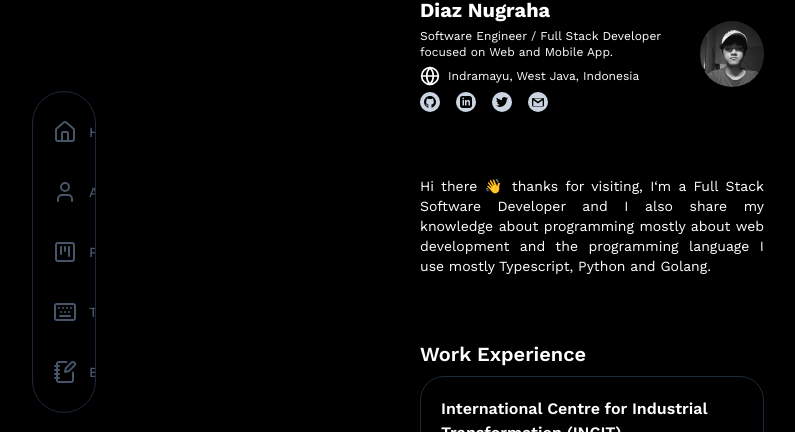
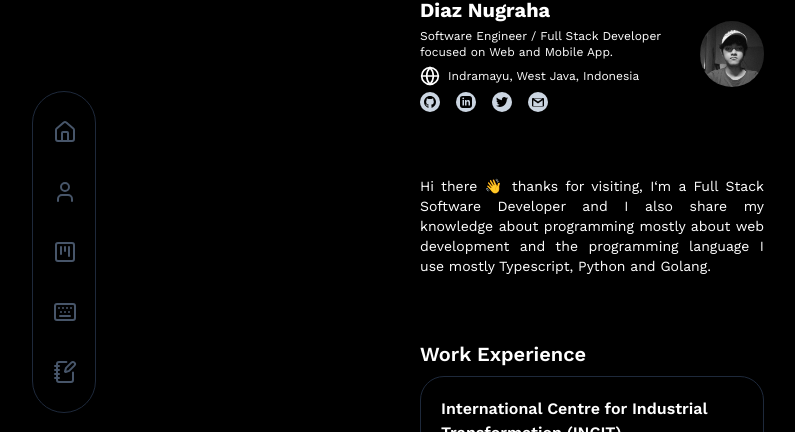
Before and after one commit to DiazNugraha/portofolio, a Next.js app: page / in a window 1280 px wide. Shown: the part 148-580 px from the top of the page, without its empty margins (48-843 px from the left). Built offline with nearby package versions, Linux system fonts and the light colour scheme.

Commit message:
fix: sidebar label display

```diff
--- a/src/components/layout/Sidebar.tsx
+++ b/src/components/layout/Sidebar.tsx
@@ -7,6 +7,7 @@ import {
   UserIcon,
 } from "lucide-react";
 import { motion } from "framer-motion";
+import { useState } from "react";
 
 type INavigation = {
   icon: LucideIcon;
@@ -42,17 +43,6 @@ const navigations: INavigation[] = [
   },
 ];
 
-const labelVariants = {
-  initial: {
-    opacity: 0,
-    x: -10,
-  },
-  hover: {
-    opacity: 1,
-    x: 0,
-  },
-};
-
 const buttonVariants = {
   rest: {
     y: 0,
@@ -70,9 +60,13 @@ const buttonVariants = {
 };
 
 export default function Sidebar() {
+  const [isNavHovered, setIsNavHovered] = useState<boolean>(false);
+
   return (
     <div className="fixed z-50 left-10 top-1/2 -translate-y-1/2 text-white">
       <motion.div
+        onHoverStart={() => setIsNavHovered(true)}
+        onHoverEnd={() => setIsNavHovered(false)}
         initial="initial"
         whileHover="hover"
         className="
@@ -107,34 +101,32 @@ export default function Sidebar() {
 
           return (
             <motion.a
+              key={index}
+              href={navigation.url}
               variants={buttonVariants}
               initial="rest"
               whileHover="hover"
-              key={index}
-              href={navigation.url}
-              className="
-              flex
-              items-center
-              gap-3
-              w-full
-              text-slate-600
-              py-2
-            "
               whileTap={{ scale: 0.98 }}
               transition={{
                 type: "spring",
                 stiffness: 300,
                 damping: 20,
               }}
+              className="
+                flex
+                items-center
+                gap-3
+
+                w-full
+                py-2
+
+                text-slate-600
+              "
             >
               <Icon width={24} height={24} className="shrink-0 text-inherit" />
 
+              {isNavHovered && (
                 <motion.span
-                variants={labelVariants}
-                transition={{
-                  duration: 0.25,
-                  ease: "easeOut",
-                }}
                   className="
                   whitespace-nowrap
                   text-inherit
@@ -144,6 +136,7 @@ export default function Sidebar() {
                 >
                   {navigation.label}
                 </motion.span>
+              )}
             </motion.a>
           );
         })}
```
Lines whose indentation alone changed are shown as unchanged.
